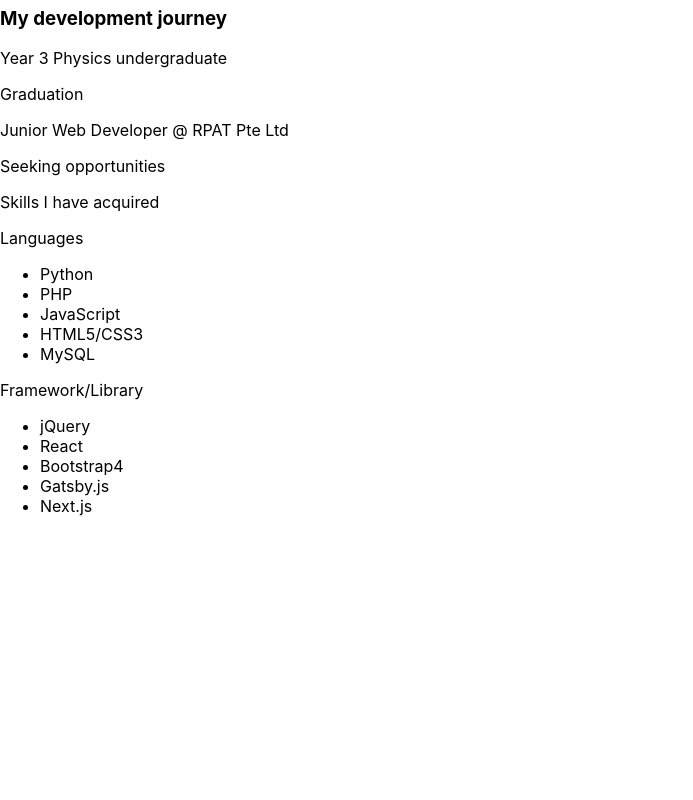
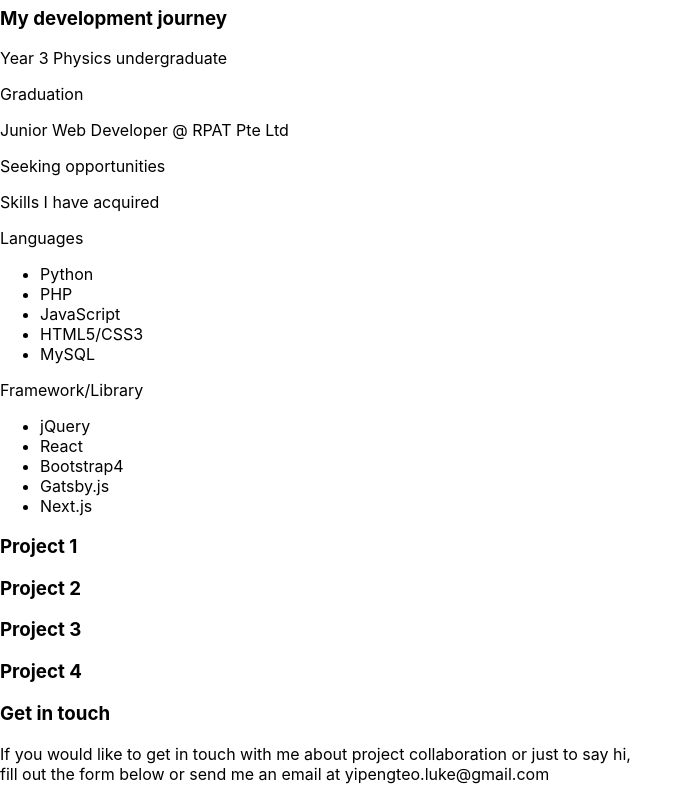
Before and after one commit to teoyi/personal-portfolio, a Next.js app: page / in a window 1280 px wide. Shown: the part 289-1089 px from the top of the page, without its empty margins (0-693 px from the left). Before the commit the page ends 821 px from the top, so only its background shows below. Built offline with nearby package versions, Linux system fonts and the light colour scheme.

Commit message:
Added contact and project section skeleton

```diff
--- /dev/null
+++ b/src/components/Contact/Contact.js
@@ -0,0 +1,12 @@
+const Contact = () => {
+    return (
+        <div>
+            <h3>Get in touch</h3>
+            <p>
+                If you would like to get in touch with me about project collaboration or just to say hi,<br />fill out the form below or send me an email at <a href="mailto:yipengteo.luke@gmail.com">yipengteo.luke@gmail.com</a>
+            </p>
+        </div>
+    );
+}
+
+export default Contact;
--- /dev/null
+++ b/src/components/Projects/Projects.js
@@ -0,0 +1,13 @@
+const Projects = () => {
+    return (
+        <div>
+            <h3>Project 1</h3>
+            <h3>Project 2</h3>
+            <h3>Project 3</h3>
+            <h3>Project 4</h3>
+        </div>
+
+    );
+}
+
+export default Projects;
--- a/src/pages/index.js
+++ b/src/pages/index.js
@@ -2,6 +2,8 @@ import Layout from '../layout/Layout'
 import Landing from '../components/Landing/Landing'
 import About from '../components/About/About'
 import Timeline from '../components/Timeline/Timeline'
+import Projects from '../components/Projects/Projects'
+import Contact from '../components/Contact/Contact'
 
 export default function Home() {
   return (
@@ -9,6 +11,8 @@ export default function Home() {
       <Landing />
       <About />
       <Timeline />
+      <Projects />
+      <Contact />
     </Layout>
   )
 }
```
